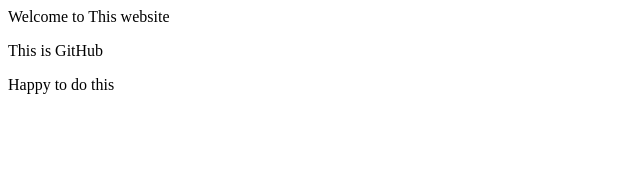
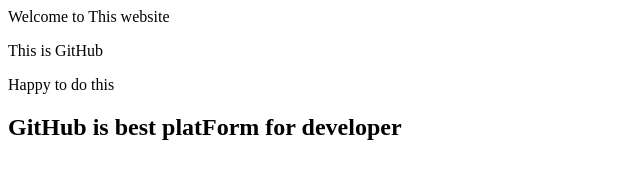
Before and after one commit to Thesky02-pal/sky, a plain HTML site: page index.html in a window 1280 px wide. Shown: the whole page, without its empty margins (0-640 px from the left). Drawn offline with Linux system fonts and the light colour scheme.

Commit message:
Add new H1 tag

```diff
--- a/index.html
+++ b/index.html
@@ -3,5 +3,6 @@
 <body>
 <p>This is GitHub</p>
 <p>Happy to do this</p>
+<h2>GitHub is best platForm for developer</h2>
 </body>
 </html>
```
